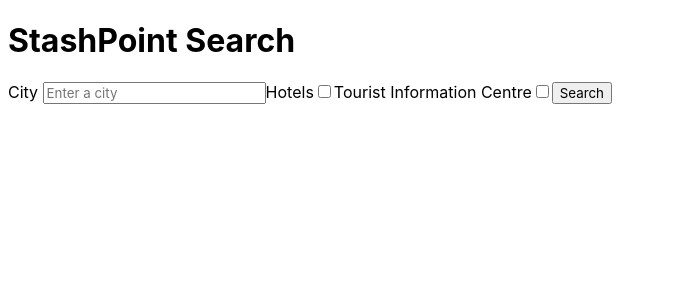
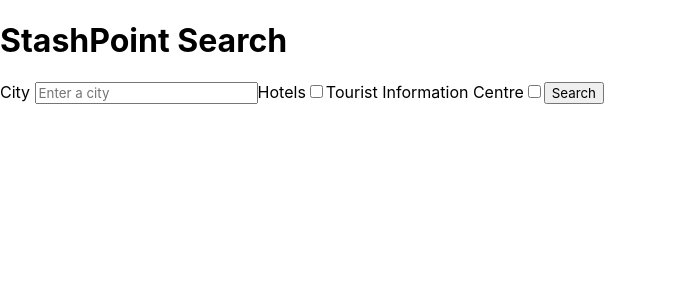
Before and after one commit to jennah2121/stashpoints, a React (Vite) app: page / in a window 1280 px wide. Shown: the top 300 px of the page, without its empty margins (0-674 px from the left). Built offline with nearby package versions, Linux system fonts and the light colour scheme.

Commit message:
Style root, html, body

```diff
--- a/public/styles.css
+++ b/public/styles.css
@@ -2,3 +2,14 @@
   font-family: -apple-system, BlinkMacSystemFont, 'Segoe UI', Roboto, Oxygen,
     Ubuntu, Cantarell, 'Open Sans', 'Helvetica Neue', sans-serif;
 }
+
+html,
+body {
+  height: 100vh;
+  margin: 0;
+}
+
+#root {
+  height: 100%;
+  width: 100%;
+}
```
